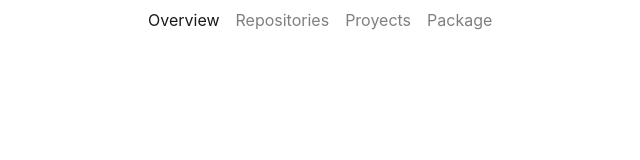
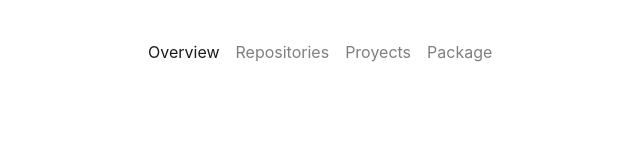
Before and after one commit to maestroDelCodigo/Ejercicio_Git, a plain HTML site: page index.html in a window 1280 px wide. Shown: the whole page, without its empty margins (244-884 px from the left). Drawn offline with nearby package versions, Linux system fonts and the light colour scheme.

Commit message:
navbaractualizado

```diff
--- a/styles.css
+++ b/styles.css
@@ -1,5 +1,5 @@
 .navbar{
-    padding:0rem 12rem !important;
+    padding:1rem 12rem !important;
 
 
 }
```
